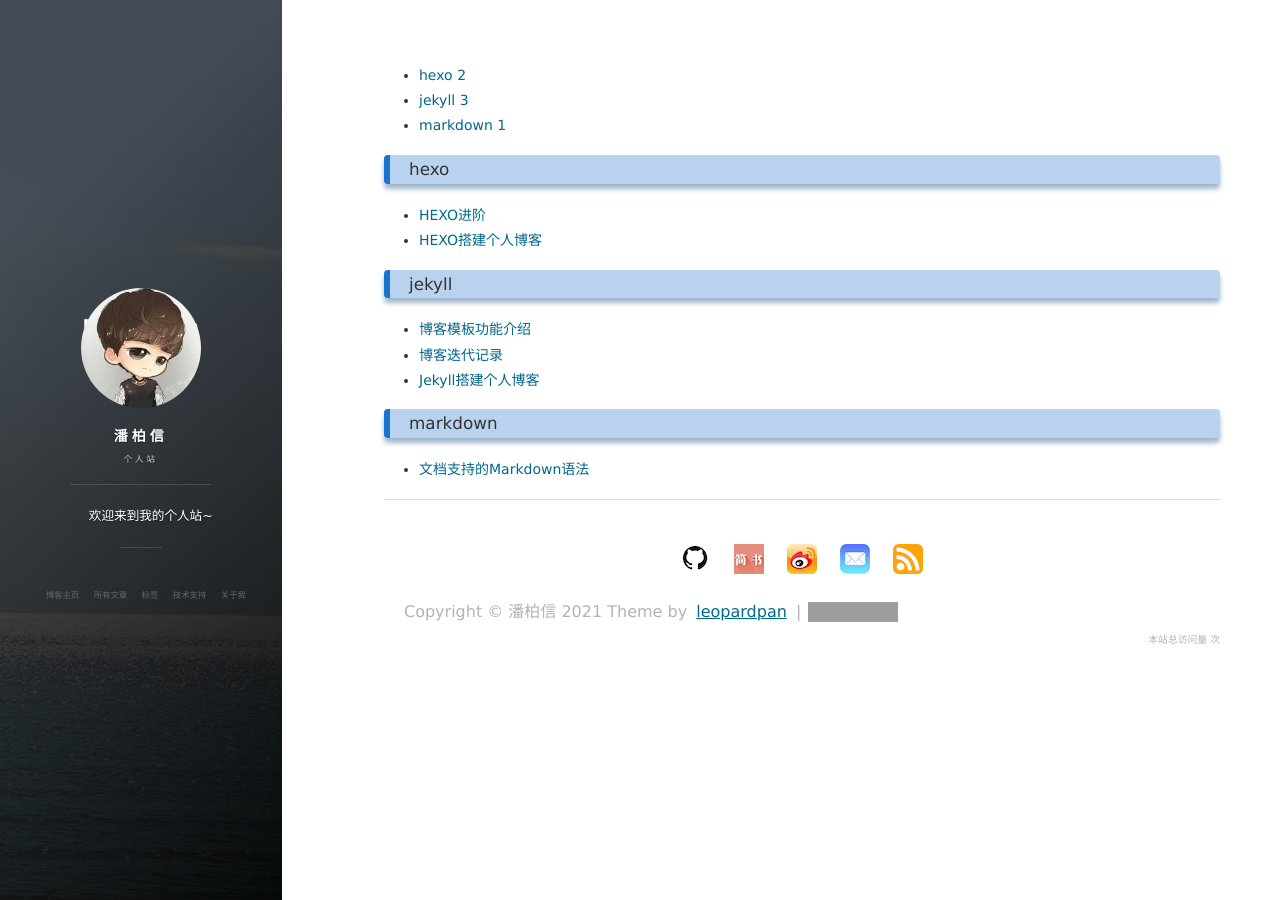
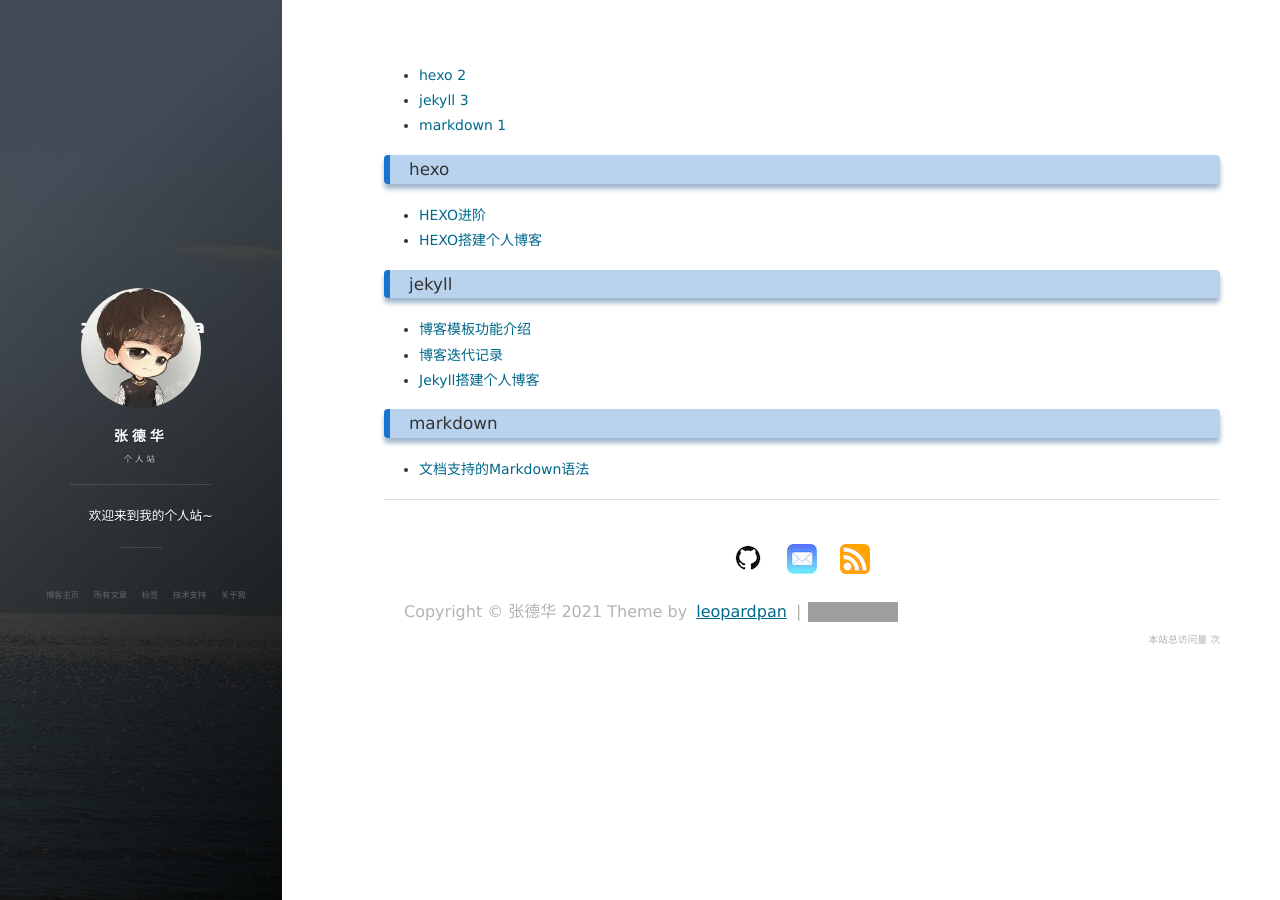
Before and after one commit to zhang-dehua/zhang-dehua.github.io, a Jekyll site: the page built from tags.html, in a window 1280 px wide. Built offline with Jekyll 4.4.1, drawn with Linux system fonts in a browser that asks for light colours; nearby versions of some CDN libraries; comment, search, counter and statistics services are not loaded; grey boxes are pictures that could not be loaded.

Commit message:
modified _config.yml

```diff
--- a/_config.yml
+++ b/_config.yml
@@ -1,12 +1,13 @@
 # Basic
-title: 潘柏信
+title: 张德华
 subtitle: 个人站
 description: 欢迎来到我的个人站~
 # 头像里面的标题
-avatarTitle: leopardpan
+avatarTitle: zhangdehua
 # 头像里面的描述
-avatarDesc: iOS / 机器学习
-url: "https://leopardpan.cn"
+avatarDesc: hell0 Github
+url: "https://zhang-dehua.github.io"
+#url: "https://leopardpan.cn"
 
 # 博客是否自动生成目录，false为不生成
 enableToc: true
@@ -19,25 +20,25 @@ comment:
 
 # Social
 social:
-    weibo: 5366874726
-    github: leopardpan
+    #weibo: 5366874726
+    github: zhang-dehua
     # zhihu: panpanleopard
     # juejin: xxx
-    jianshu: 2ada30d8d0f7
+    #jianshu: 2ada30d8d0f7
     # twitter:
-    mail: leopardpan@icloud.com
+    mail: zdh1995@mail.ustc.edu.cn
 
 
-# 百度统计
-# 使用博客模板请去掉或者更换 id
-baidu:
-    id: 8ba1c6be0953b6f9c2ba38e57f615421
+# # 百度统计
+# # 使用博客模板请去掉或者更换 id
+# baidu:
+#     id: 8ba1c6be0953b6f9c2ba38e57f615421
 
-# Google Analytics
-# 使用博客模板请去掉或者更换 id
-ga:
-    id: UA-84134159-3
-    host: auto
+# # Google Analytics
+# # 使用博客模板请去掉或者更换 id
+# ga:
+#     id: UA-84134159-3
+#     host: auto
 
 
 # 《----------------- 上面的信息修改成你自己的 ---------------------------》
```
